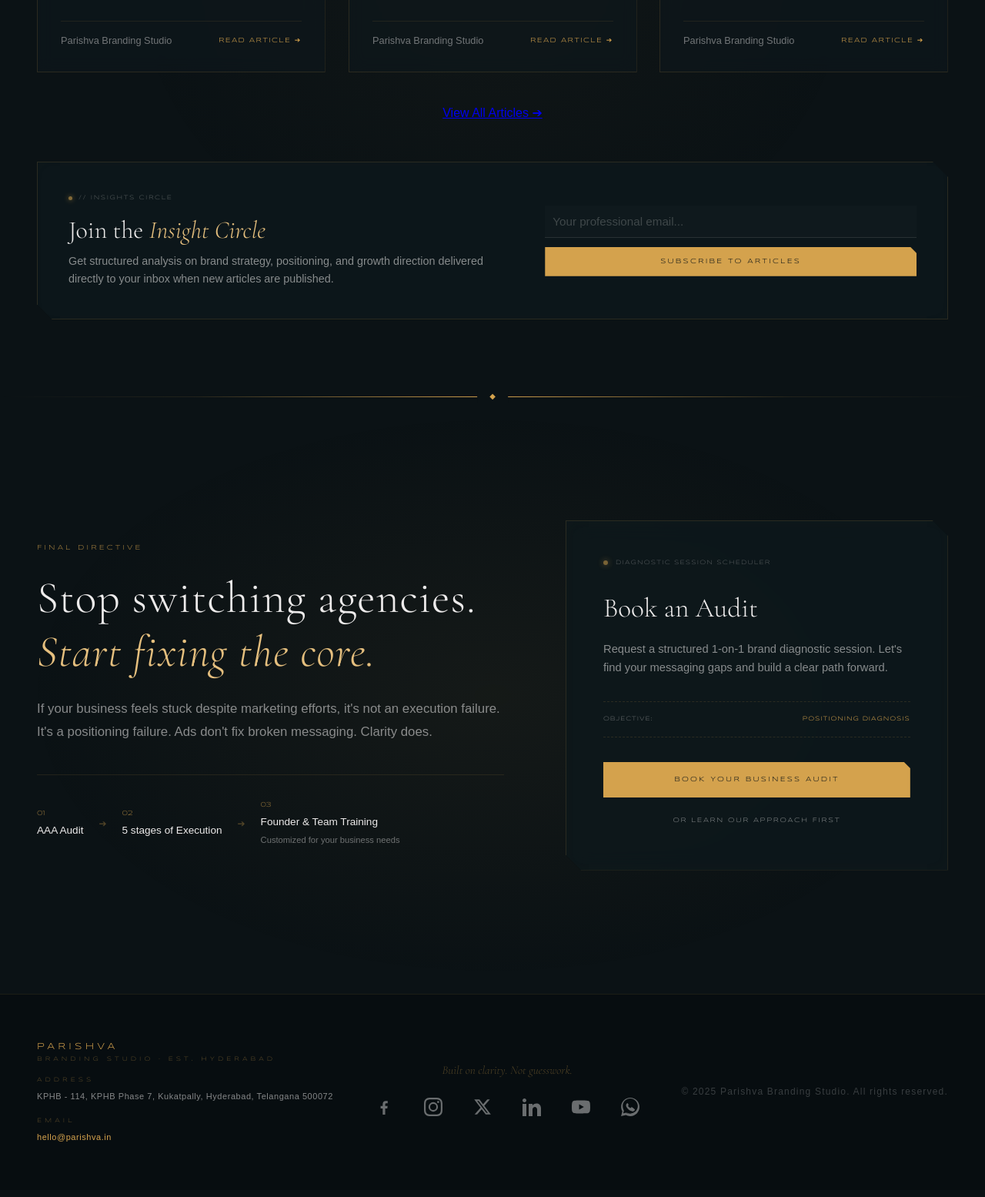
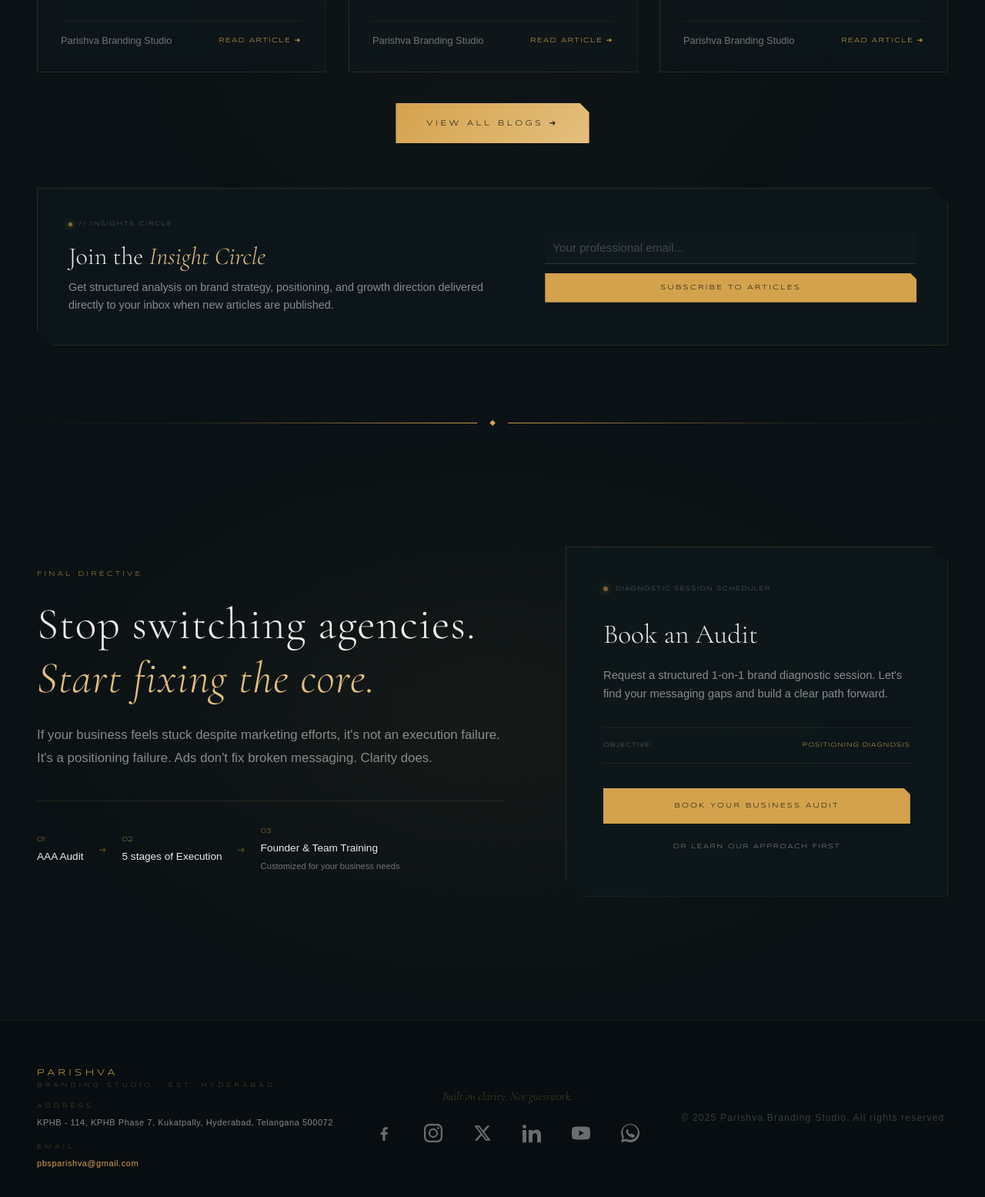
Before and after one commit to SrinadhParishva/Parishva-Websites, a website: page index.html in a window 1280 px wide. Shown: the part 8058-9613 px from the top of the page at 77% size. Drawn offline with nearby package versions, Linux system fonts and the light colour scheme; no server answers.

Commit message:
Update index.html

```diff
--- a/index.html
+++ b/index.html
@@ -4,7 +4,7 @@
 <head>
     <meta charset="UTF-8">
     <meta name="viewport" content="width=device-width, initial-scale=1.0">
-    <title>Parishva Branding Studio — Brand Strategy, Hyderabad</title>
+    <title>Parishva Branding Studio — Brand Strategy, Business Audit & Positioning, Hyderabad</title>
     <!-- Meta description for SEO -->
     <meta name="description"
         content="Parishva Branding Studio: brand strategy and business audit for founders confused, stuck, or switching agencies. We diagnose before we prescribe.">
@@ -59,7 +59,7 @@
       "image": "https://parishva.in/logo.webp",
       "@id": "https://parishva.in/#localbusiness",
       "url": "https://parishva.in/",
-      "email": "hello@parishva.in",
+      "email": "pbsparishva@gmail.com",
       "telephone": "+919059741938",
       "priceRange": "$$",
       "description": "Parishva Branding Studio: brand strategy and business audit for founders confused, stuck, or switching agencies. We diagnose before we prescribe.",
@@ -1105,7 +1105,7 @@
             </div>
 
             <div class="reveal reveal-delay-2" style="text-align: center; margin-top: 40px; margin-bottom: 20px;">
-                <a href="blog/index.html" class="btn-ghost" style="display: inline-block;">View All Articles ➔</a>
+                <a href="blog/index.html" class="btn-primary">View All Blogs ➔</a>
             </div>
 
             <!-- Blog Subscription Widget -->
@@ -1207,7 +1207,7 @@
             </div>
             <div class="footer-email">
                 <span class="footer-email-label">EMAIL</span>
-                <a href="#" class="obfuscated-email" data-user="hello" data-domain="parishva.in">hello [at] parishva.in</a>
+                <a href="#" class="obfuscated-email" data-user="pbsparishva" data-domain="gmail.com">pbsparishva [at] gmail.com</a>
             </div>
         </div>
         <div class="footer-center">
```
